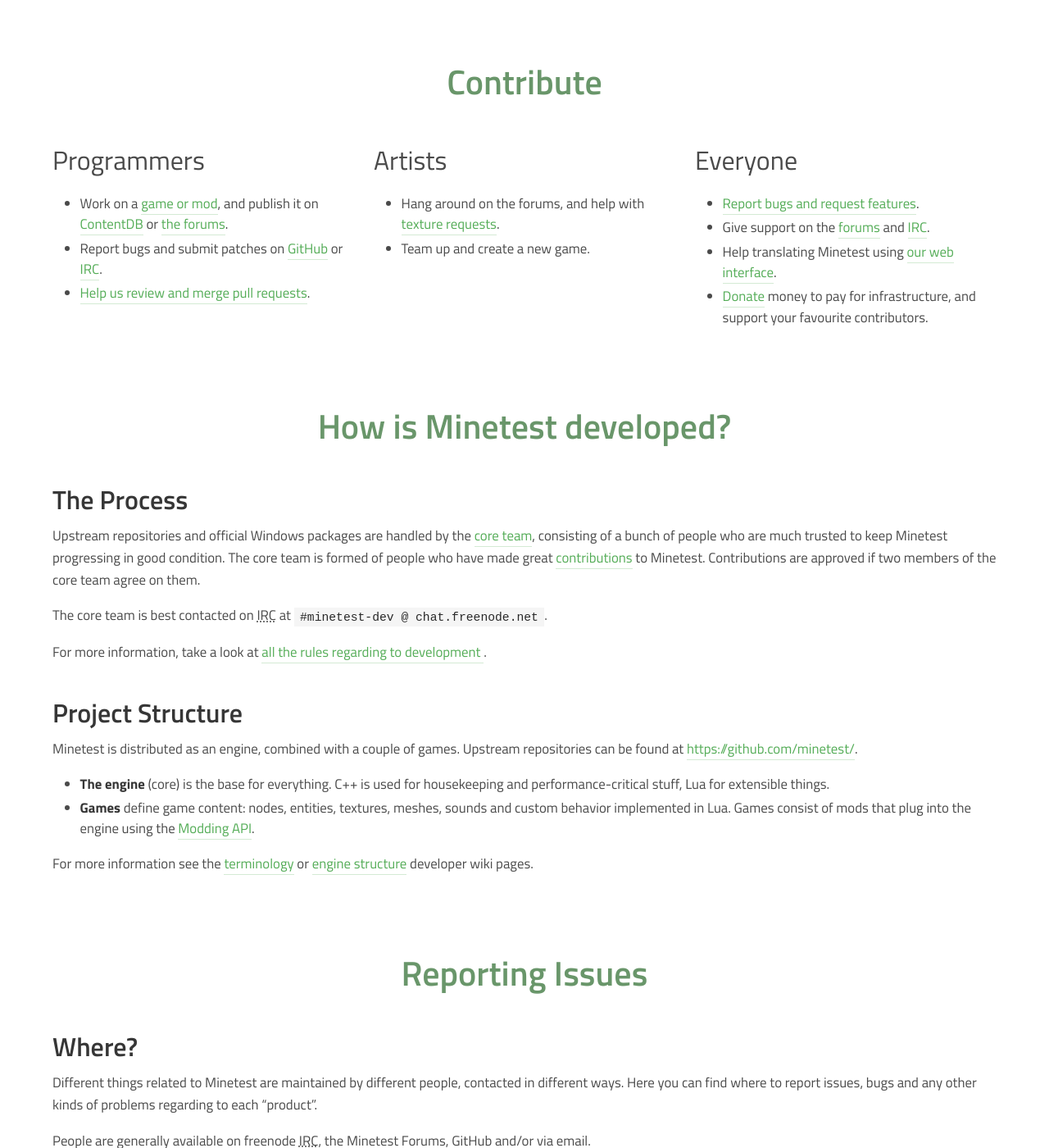
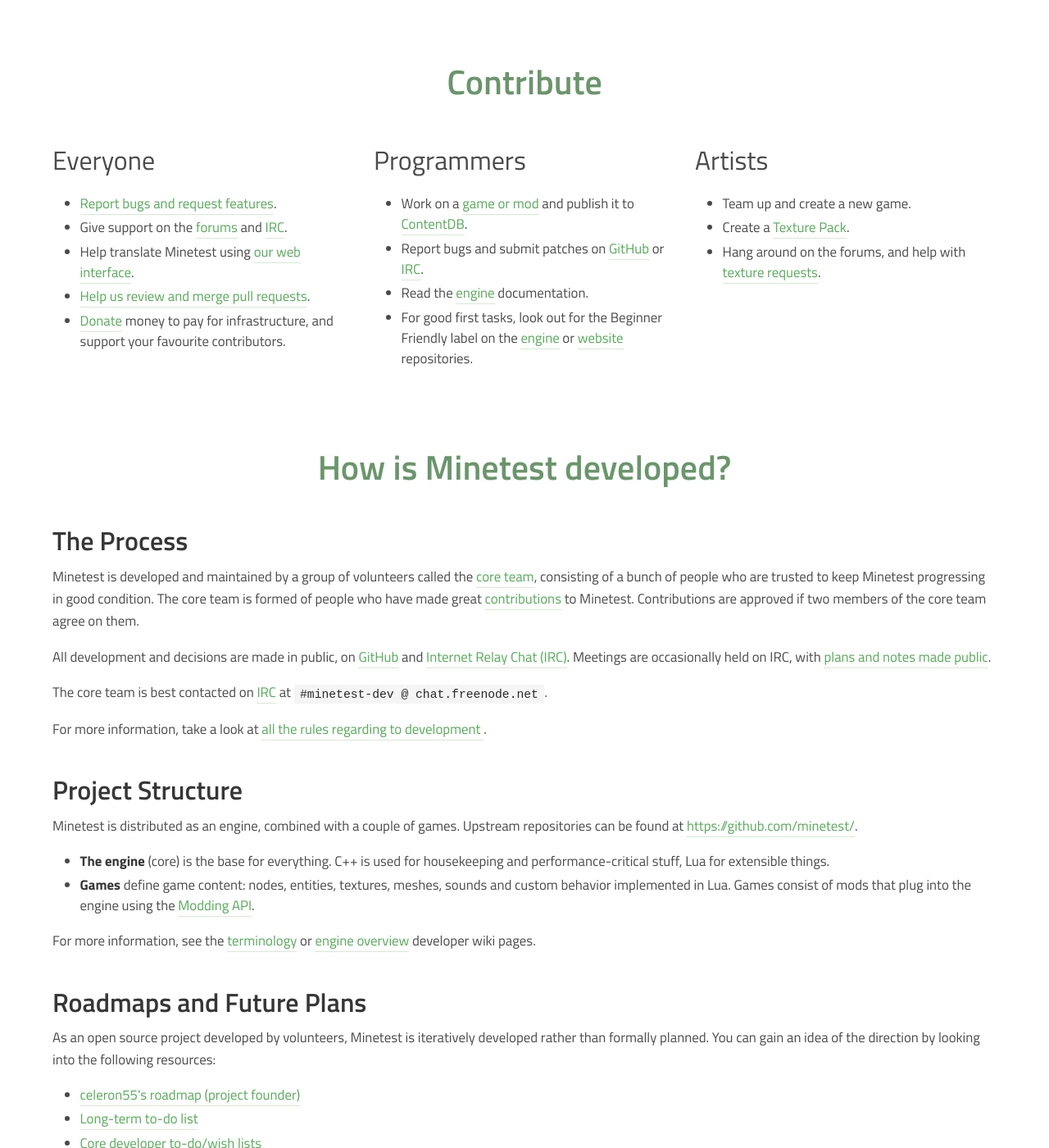
Before and after one commit to minetest/minetest.github.io, a Jekyll site: the page built from get-involved.html, in a window 1280 px wide and 1400 px high, scrolled down 279 px. Shown: the whole window at 82% size. Built offline with Jekyll 4.4.1, drawn with Linux system fonts in a browser that asks for light colours; comment, search, counter and statistics services are not loaded; some of the changed text lies outside the part shown.

Commit message:
Update the Get Involved page (#219)
Co-authored-by: Hugo Locurcio <hugo.locurcio@hugo.pro>

```diff
--- a/get-involved.html
+++ b/get-involved.html
@@ -34,39 +34,6 @@ redirect_from:
     <h2 id="contribute" class="title section-title">Contribute</h2>
     <div class="columns is-centered">
       <div class="column">
-        <h3 id="programmers" class="is-size-3">Programmers</h3>
-        <div class="content">
-          <ul>
-            <li>
-              Work on a <a href="https://dev.minetest.net/Modding_Intro">game or mod</a>,
-              and publish it on <a href="https://content.minetest.net">ContentDB</a>
-              or <a href="https://forum.minetest.net">the forums</a>.
-            </li>
-            <li>
-              Report bugs and submit patches on
-              <a href="https://github.com/minetest">GitHub</a> or <a href="https://wiki.minetest.net/IRC">IRC</a>.
-            </li>
-            <li>
-              <a href="https://forum.minetest.net/viewtopic.php?f=7&t=19877">Help us review and merge pull requests</a>.
-            </li>
-          </ul>
-        </div>
-      </div>
-      <div class="column">
-        <h3 id="artists" class="is-size-3">Artists</h3>
-        <div class="content">
-          <ul>
-            <li>
-              Hang around on the forums, and help with
-              <a href="https://forum.minetest.net/viewtopic.php?f=47&t=1585">texture requests</a>.
-            </li>
-            <li>
-              Team up and create a new game.
-            </li>
-          </ul>
-        </div>
-      </div>
-      <div class="column">
         <h3 id="everyone" class="is-size-3">Everyone</h3>
         <div class="content">
           <ul>
@@ -77,11 +44,58 @@ redirect_from:
               Give support on the <a href="https://forum.minetest.net">forums</a> and <a href="https://wiki.minetest.net/IRC">IRC</a>.
             </li>
             <li>
-              Help translating Minetest using
+              Help translate Minetest using
               <a href="https://hosted.weblate.org/projects/minetest/minetest/">our web interface</a>.
             </li>
             <li>
+              <a href="https://forum.minetest.net/viewtopic.php?f=7&t=19877">Help us review and merge pull requests</a>.
+            </li>
+            <li>
               <a href="#donate">Donate</a> money to pay for infrastructure, and support your favourite contributors.
+            </li>
+          </ul>
+        </div>
+      </div>
+      <div class="column">
+        <h3 id="programmers" class="is-size-3">Programmers</h3>
+        <div class="content">
+          <ul>
+            <li>
+              Work on a <a href="https://dev.minetest.net/Modding_Intro">game or mod</a>
+              and publish it to <a href="https://content.minetest.net">ContentDB</a>.
+            </li>
+            <li>
+              Report bugs and submit patches on
+              <a href="https://github.com/minetest">GitHub</a> or <a href="https://wiki.minetest.net/IRC">IRC</a>.
+            </li>
+            <li>
+              Read the <a href="https://dev.minetest.net/Engine">engine</a>
+              documentation.
+            </li>
+            <li>
+              For good first tasks, look out for the Beginner Friendly label on the
+              <a href="https://github.com/minetest/minetest/issues?q=is%3Aissue+is%3Aopen+sort%3Aupdated-desc+label%3A%22Beginner+Friendly%22">engine</a>
+              or
+              <a href="https://github.com/minetest/minetest.github.io/issues?q=is%3Aissue+is%3Aopen+sort%3Aupdated-desc+label%3A%22Beginner+Friendly%22">website</a>
+              repositories.
+            </li>
+          </ul>
+        </div>
+      </div>
+      <div class="column">
+        <h3 id="artists" class="is-size-3">Artists</h3>
+        <div class="content">
+          <ul>
+            <li>
+              Team up and create a new game.
+            </li>
+            <li>
+              Create a
+              <a href="https://wiki.minetest.net/Texture_Packs">Texture Pack</a>.
+            </li>
+            <li>
+              Hang around on the forums, and help with
+              <a href="https://forum.minetest.net/viewtopic.php?f=47&t=1585">texture requests</a>.
             </li>
           </ul>
         </div>
@@ -97,14 +111,25 @@ redirect_from:
     <div class="content">
       <h3 class="is-size-3">The Process</h3>
       <p>
-        Upstream repositories and official Windows packages are handled by the
-        <a href="https://github.com/minetest?tab=members">core team</a>,
-        consisting of a bunch of people who are much trusted to keep Minetest progressing in good condition.
-        The core team is formed of people who have made great <a href="{{ '/credits/' | relative_url }}">contributions</a> to Minetest.
+        Minetest is developed and maintained by a group of volunteers called
+        the <a href="https://github.com/minetest?tab=members">core team</a>,
+        consisting of a bunch of people who are trusted to keep Minetest
+        progressing in good condition.
+        The core team is formed of people who have made great
+        <a href="{{ '/credits/' | relative_url }}">contributions</a> to Minetest.
         Contributions are approved if two members of the core team agree on them.
       </p>
       <p>
-        The core team is best contacted on <abbr title="Internet Relay Chat">IRC</abbr> at <code>#minetest-dev @ chat.freenode.net</code>.
+        All development and decisions are made in public, on
+        <a href="https://github.com/minetest">GitHub</a> and
+        <a href="https://wiki.minetest.net/IRC">Internet Relay Chat (IRC)</a>.
+        Meetings are occasionally held on IRC, with
+        <a href="https://dev.minetest.net/Meetings">plans and notes made public</a>.
+      </p>
+      <p>
+        The core team is best contacted on
+        <a href="https://wiki.minetest.net/IRC">IRC</a> at
+        <code>#minetest-dev @ chat.freenode.net</code>.
       </p>
       <p>
         For more information, take a look at
@@ -135,11 +160,26 @@ redirect_from:
       </ul>
 
       <p>
-        For more information see the
+        For more information, see the
         <a href="https://dev.minetest.net/Terminology">terminology</a> or
-        <a href="https://dev.minetest.net/Engine_structure">engine structure</a>
+        <a href="https://dev.minetest.net/Engine">engine overview</a>
         developer wiki pages.
       </p>
+
+      <h3 class="is-size-3">Roadmaps and Future Plans</h3>
+      <p>
+        As an open source project developed by volunteers, Minetest is
+        iteratively developed rather than formally planned. You can gain an idea
+        of the direction by looking into the following resources:
+      </p>
+      <ul>
+        <li><a href="https://forum.minetest.net/viewtopic.php?t=9177">celeron55's roadmap (project founder)</a></li>
+        <li><a href="https://dev.minetest.net/TODO">Long-term to-do list</a></li>
+        <li><a href="https://forum.minetest.net/viewforum.php?f=7">Core developer to-do/wish lists</a></li>
+        <li><a href="https://github.com/minetest/minetest/issues?q=is%3Aopen+sort%3Aupdated-desc+label%3A%22High+priority%22">
+          High-priority issues and pull requests
+        </a></li>
+      </ul>
     </div>
   </div>
 </section>
```
